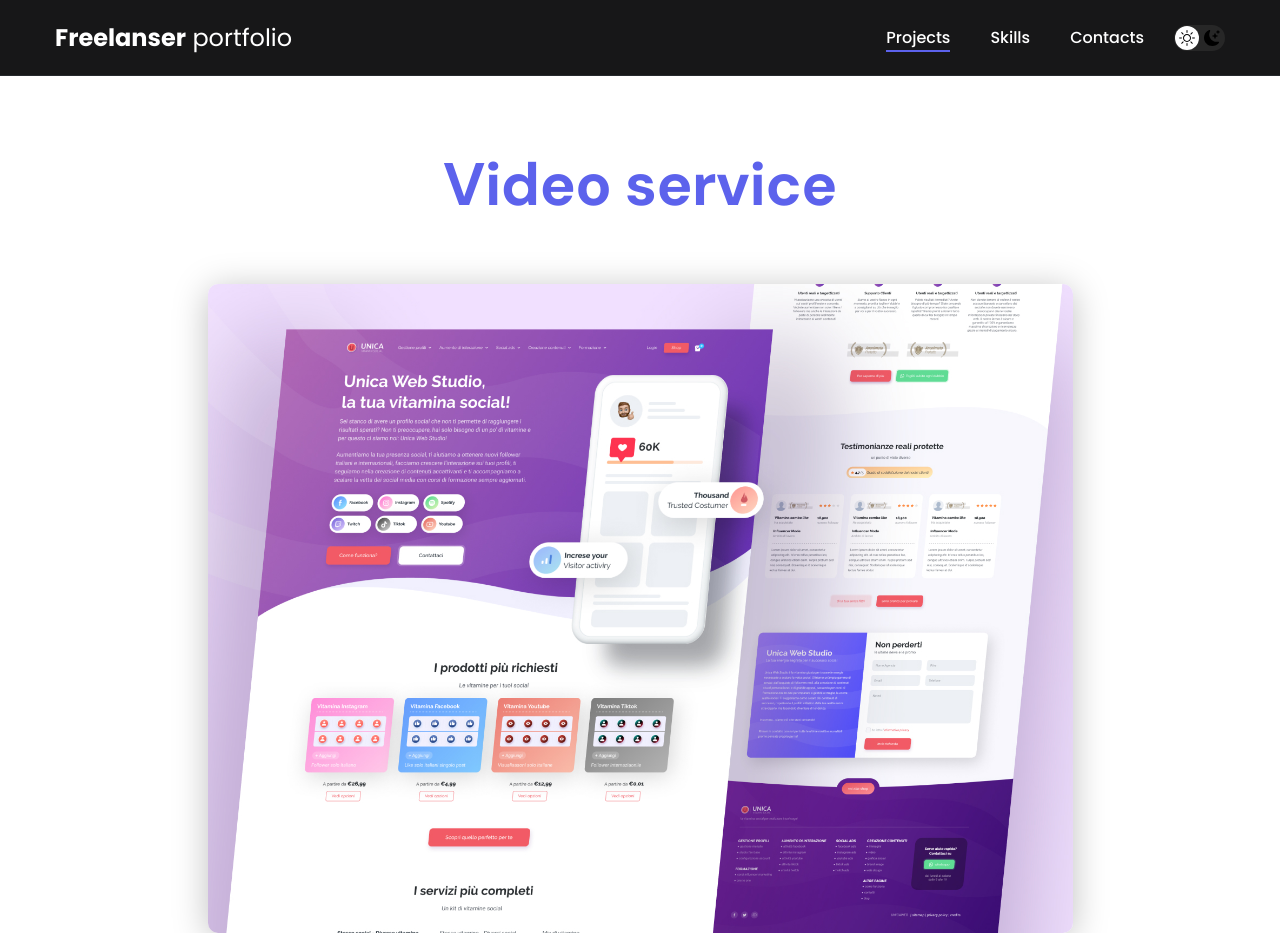
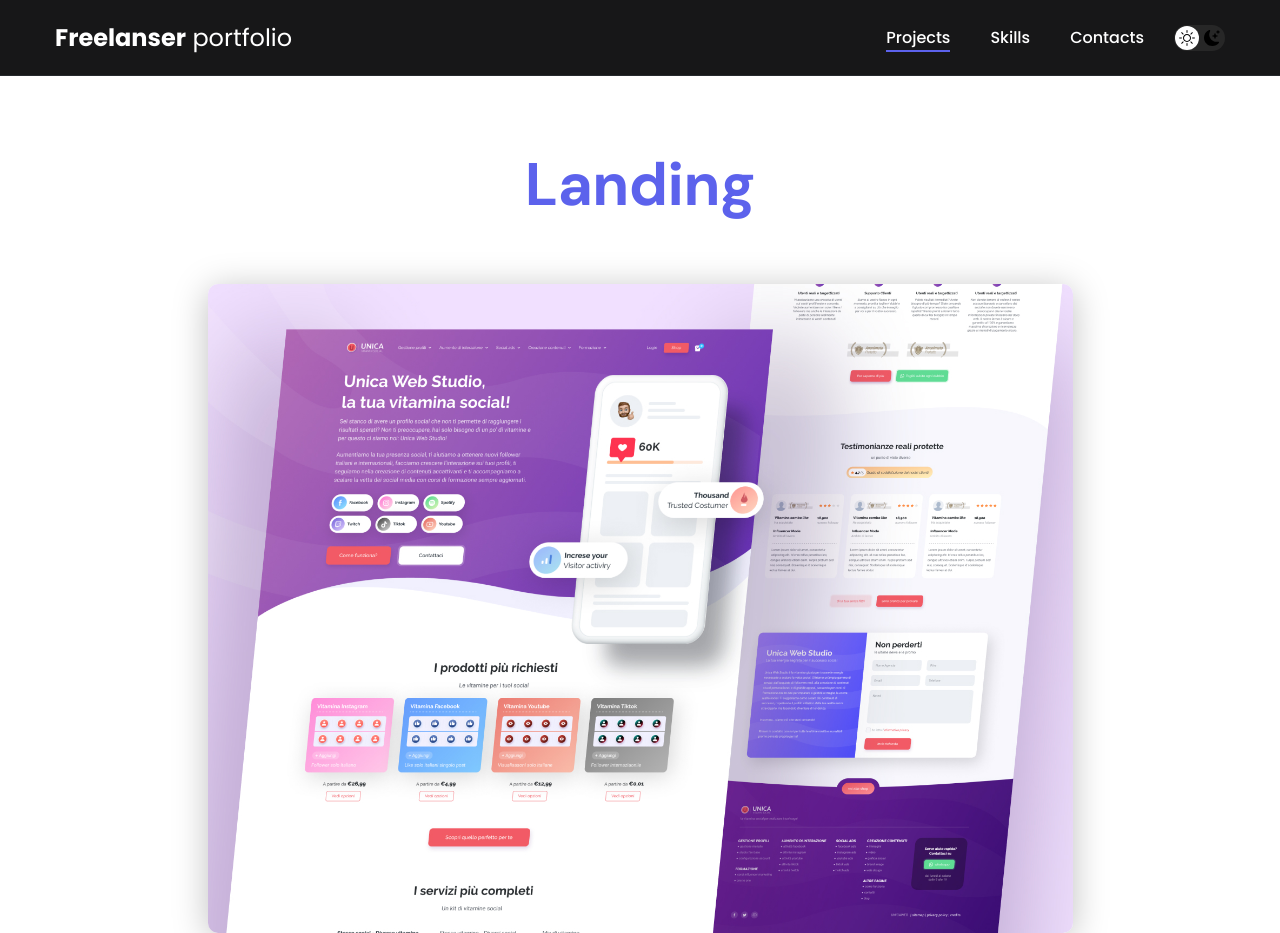
Before and after one commit to Imam4ik/free-anceportfolio, a plain HTML site: page project-page_5.html in a window 1280 px wide. Shown: the top 933 px of the page. Drawn offline with Linux system fonts and the light colour scheme.

Commit message:
project-page_5.html

```diff
--- a/project-page_5.html
+++ b/project-page_5.html
@@ -33,7 +33,7 @@
             <div class="project-details">
 
 
-                <h1 class="title-1">Video service</h1>
+                <h1 class="title-1">Landing</h1>
 
                 <img src="./img/projects/05-big.jpg" alt="" class="project-details__cover">
 
```
